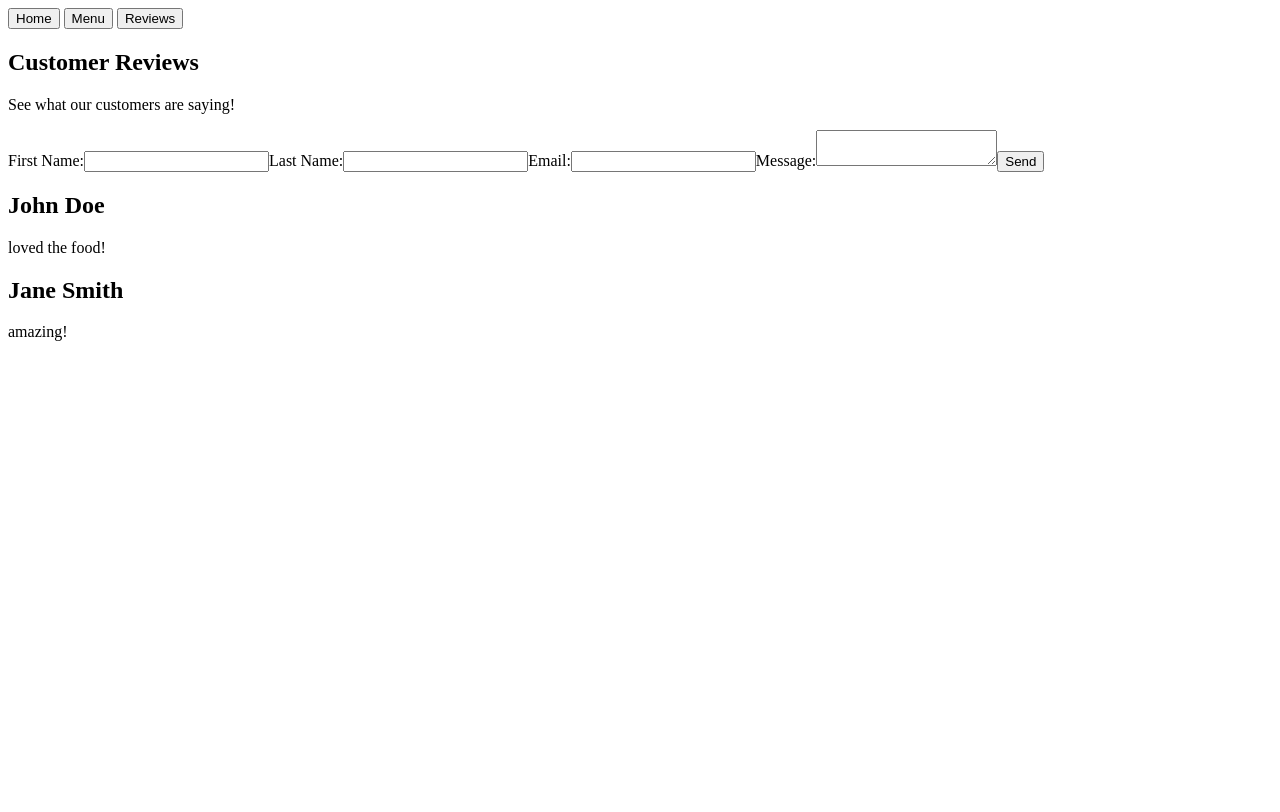
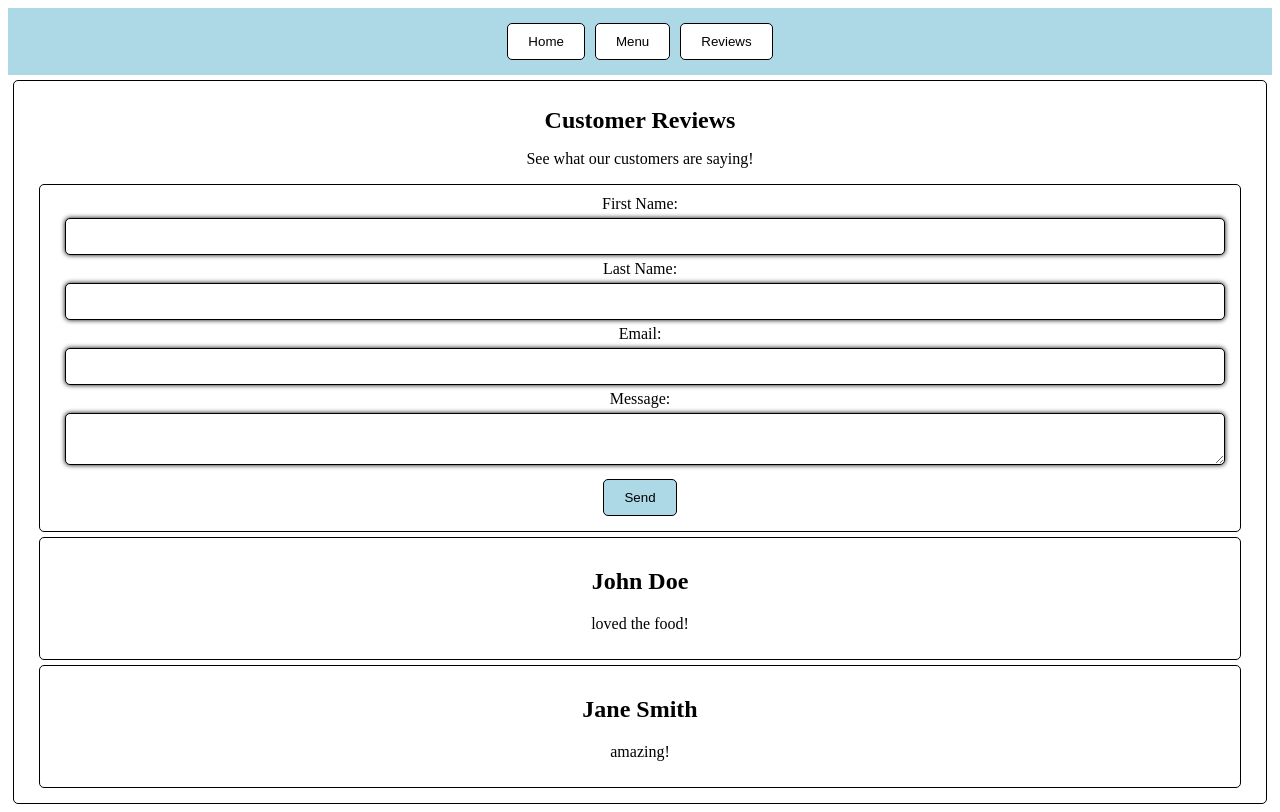
Before and after one commit to Matt-d-schmidt/restaurant-page, a website built with webpack: page src/template.html in a window 1280 px wide. Both pictures are taken after a click on the button "Reviews". Built offline with nearby package versions, Linux system fonts and the light colour scheme.

Commit message:
adding styling

```diff
--- a/src/index.js
+++ b/src/index.js
@@ -1,7 +1,7 @@
+import "./style.css";
 import { createReviews } from "./tabs/review.js";
 import { createMenu } from "./tabs/menu.js";
 import { createHome } from "./tabs/home.js";
-import "./styling/style.css";
 
 const content = document.getElementById("content");
 const homeBTN = document.getElementById("Home");
--- /dev/null
+++ b/src/style.css
@@ -0,0 +1,128 @@
+.nav-bar {
+    background-color: lightblue;
+    padding: 10px;
+    text-align: center;
+    justify-content: center;
+    flex-direction: row;
+    align-items: center;
+    display: flex;
+    flex-wrap: wrap;
+}
+
+#Home,
+#Menu,
+#Reviews {
+    background-color: white;
+    border: 1px solid black;
+    border-radius: 5px;
+    padding: 10px 20px;
+    margin: 5px;
+    cursor: pointer;
+    transition: all 0.3s ease;
+}
+
+#Home:hover,
+#Menu:hover,
+#Reviews:hover {
+    background-color: lightblue;
+    color: white;
+    border: 1px solid black;
+    box-shadow: 0 0 5px black;
+    transform: scale(1.05);
+}
+
+.home,
+.menu,
+.reviews {
+    background-color: white;
+    border: 1px solid black;
+    border-radius: 5px;
+    padding: 10px 20px;
+    margin: 5px;
+    cursor: pointer;
+    text-align: center;
+}
+
+.home-heading,
+.menu-heading,
+.reviews-heading {
+    font-size: 1.5em;
+    font-weight: bold;
+    margin-bottom: 10px;
+}
+
+.reviews-form {
+    background-color: white;
+    border: 1px solid black;
+    border-radius: 5px;
+    padding: 10px 20px;
+    margin: 5px;
+    cursor: pointer;
+    text-align: center;
+}
+
+.reviews-input {
+    background-color: white;
+    border: 1px solid black;
+    border-radius: 5px;
+    padding: 10px;
+    margin: 5px;
+    width: calc(100% - 22px);
+    box-shadow: 0 0 5px black;
+}
+
+.send {
+    background-color: lightblue;
+    border: 1px solid black;
+    border-radius: 5px;
+    padding: 10px 20px;
+    margin: 5px;
+    cursor: pointer;
+    text-align: center;
+    transition: all 0.3s ease;
+}
+
+.send:hover {
+    background-color: white;
+    color: black;
+    border: 1px solid black;
+    box-shadow: 0 0 5px black;
+    transform: scale(1.05);
+}
+
+.review-container {
+    background-color: white;
+    border: 1px solid black;
+    border-radius: 5px;
+    padding: 10px 20px;
+    margin: 5px;
+}
+
+.menu-item {
+    background-color: white;
+    border: 1px solid black;
+    border-radius: 5px;
+    padding: 10px 20px;
+    margin: 5px;
+    cursor: pointer;
+    text-align: center;
+}
+
+.menu-button {
+    background-color: lightblue;
+    border: 1px solid black;
+    border-radius: 5px;
+    padding: 10px 20px;
+    margin: 5px;
+    cursor: pointer;
+    text-align: center;
+    transition: all 0.3s ease;
+}
+
+.menu-button:hover {
+    background-color: white;
+    color: black;
+    border: 1px solid black;
+    box-shadow: 0 0 5px black;
+    transform: scale(1.05);
+}
--- a/src/styling/style.css
+++ /dev/null
@@ -1,10 +0,0 @@
-.nav {
-    background-color: lightblue;
-    padding: 10px;
-    text-align: center;
-    justify-content: center;
-    flex-direction: row;
-    align-items: center;
-    display: flex;
-    flex-wrap: wrap;
-}
--- a/src/tabs/review.js
+++ b/src/tabs/review.js
@@ -50,6 +50,7 @@ export function createReviews() {
     messageInput.classList.add("reviews-input");
     const submitButton = document.createElement("button");
     submitButton.textContent = "Send";
+    submitButton.classList.add("send");
     form.appendChild(fnameLabel);
     form.appendChild(fnameInput);
     form.appendChild(lnameLabel);
--- a/src/template.html
+++ b/src/template.html
@@ -5,17 +5,20 @@
     <meta charset="UTF-8">
     <meta name="viewport" content="width=device-width, initial-scale=1.0">
     <title>Restaurant</title>
+    <link rel="stylesheet" href="style.css">
 </head>
 
 <body>
     <header>
-        <nav>
+        <nav class="nav-bar">
             <button id="Home">Home</button>
             <button id="Menu">Menu</button>
             <button id="Reviews">Reviews</button>
-            <div id="content"></div>
         </nav>
     </header>
+    <main>
+        <div id="content"></div>
+    </main>
 </body>
 
 </html>
```
